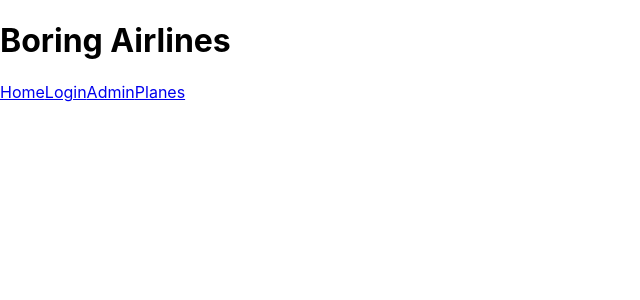
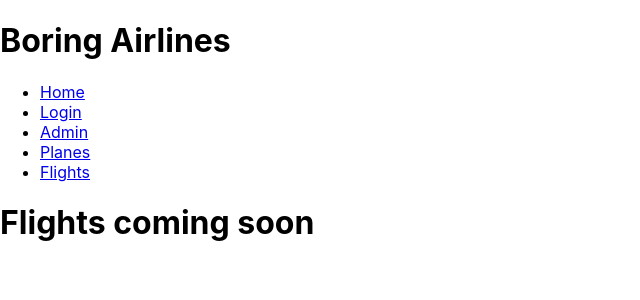
Before and after one commit to Forcebe/airlines_ga, a React (Create React App) app in the folder airlines-client/: page /flight in a window 1280 px wide. Shown: the top 300 px of the page, without its empty margins (0-640 px from the left). Built offline with nearby package versions, Linux system fonts and the light colour scheme.

Commit message:
Update: react router

```diff
--- a/airlines-client/src/components/App.js
+++ b/airlines-client/src/components/App.js
@@ -5,6 +5,7 @@ import Login from './Login';
 import Home from './Home';
 import Admin from './Admin';
 import Plane from './Plane';
+import Flight from './Flight';
 
 function App() {
   return (
@@ -12,16 +13,20 @@ function App() {
         <h1> Boring Airlines </h1>
         <Router>
             <nav>
-             <Link to="/">Home</Link>
-             <Link to="/login">Login</Link>
-             <Link to="/admin">Admin</Link>
-             <Link to="/plane">Planes</Link>
+               <ul>
+                 <li><Link to="/">Home</Link></li>
+                 <li><Link to="/login">Login</Link></li>
+                 <li><Link to="/admin">Admin</Link></li>
+                 <li><Link to="/plane">Planes</Link></li>
+                 <li><Link to="/flight">Flights</Link></li>
+             </ul>
            </nav>
            <Switch>
               <Route exact path="/" component={Home}/>
               <Route exact path="/login" component={Login}/>
               <Route exact path="/admin" component={Admin}/>
               <Route exact path="/plane" component={Plane}/>
+              <Route exact path="/flight" component={Flight}/>
            </Switch>
         </Router>
     </div>
--- /dev/null
+++ b/airlines-client/src/components/Flight.js
@@ -0,0 +1,10 @@
+import React, { Component } from 'react';
+
+class Flight extends Component {
+  render() {
+    return (
+      <h1> Flights coming soon </h1>
+    )
+  }
+}
+export default Flight;
```
